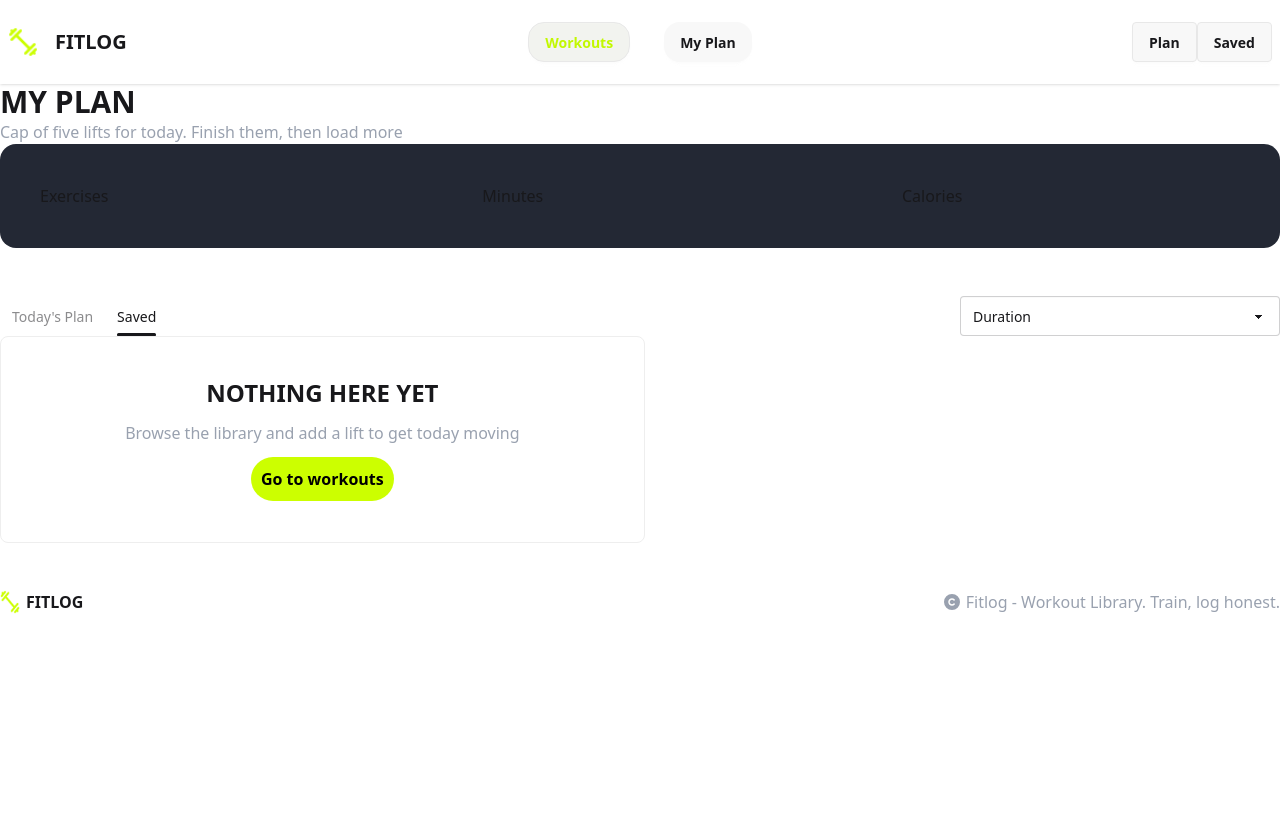
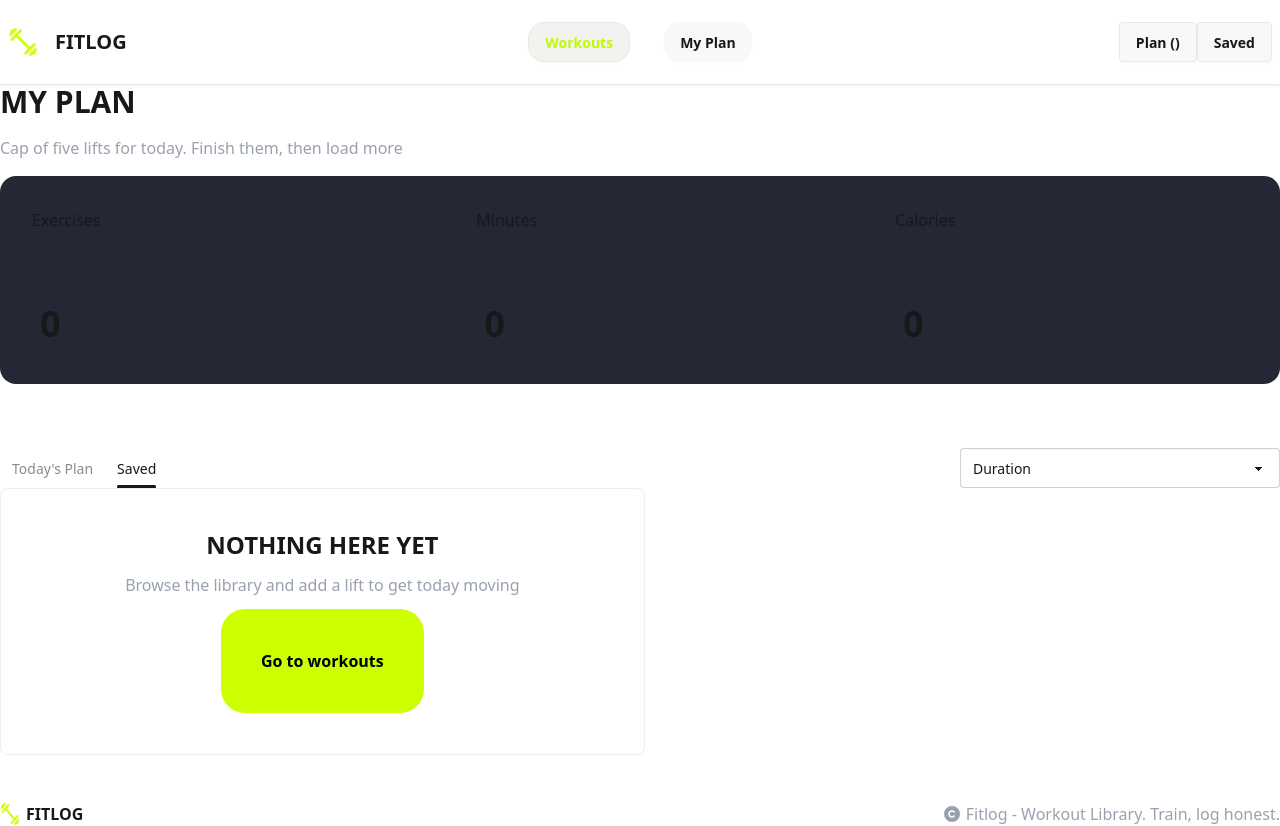
Before and after one commit to Iqbalsami12/my-fit-log, a Next.js app: page /myPlan in a window 1280 px wide. Before the commit the page ends 800 px from the top, so only its background shows below. Built offline with nearby package versions, Linux system fonts and the light colour scheme.

Commit message:
added readme file

```diff
--- a/src/app/myPlan/page.tsx
+++ b/src/app/myPlan/page.tsx
@@ -7,7 +7,8 @@ import ListCards from './ListCards';
 
 const PlannedPage = () => {
 
-    const[sortBy, setSortBy] = useState<`Duration`| `Calories` | `Rating`>(`Duration`)
+    const[sortBy, setSortBy] = useState<`Duration`| `Calories` | `Rating`>(`Duration`);
+    const [tabActive, setTabActive] =useState<'plan' | 'saved'>('plan')
 
     const { plannedWorkouts, setPlannedWorkouts, savedWorkouts, setSavedWorkouts } = useContext(WorkoutContext) as {
         plannedWorkouts: IWorkout[];
@@ -42,22 +43,34 @@ const PlannedPage = () => {
     const sortPlannedWorkouts = sortWorkouts(plannedWorkouts);
     const sortSavedWorkouts = sortWorkouts(savedWorkouts);
 
+    const activeWorkouts =
+    tabActive === 'plan'?plannedWorkouts : savedWorkouts;
+
+    const totalWorkouts = activeWorkouts.length
+        ;
+    const totalDuration = activeWorkouts.reduce(
+        (total, workout) => total + workout.duration,0
+    )
+    const totalCalories = activeWorkouts.reduce(
+        (total, workout) => total + workout.caloriesBurned,0
+    )
+
     return (
-        <div className='container mx-auto'>
+        <div className='container mx-auto flex flex-col gap-4'>
             <h2 className='font-bold text-3xl'>MY PLAN</h2>
             <p className='text-gray-400'>Cap of five lifts for today. Finish them, then load more</p>
 
             <table className='bg-[#232834] rounded-2xl w-full'>
                 <tbody>
                     <tr>
-                        <td className='p-10' >Exercises</td>
-                        <td className='p-10'>Minutes</td>
-                        <td className='p-10'>Calories</td>
+                        <td className='p-8' >Exercises</td>
+                        <td className='p-8'>Minutes</td>
+                        <td className='p-8'>Calories</td>
                     </tr>
                     <tr>
-                        <td></td>
-                        <td></td>
-                        <td></td>
+                        <td className='font-bold text-4xl p-10'> {totalWorkouts} </td>
+                        <td className='font-bold text-4xl p-10'>{totalDuration}</td>
+                        <td className='font-bold text-4xl p-10'>{totalCalories}</td>
                     </tr>
 
                 </tbody>
@@ -79,7 +92,7 @@ const PlannedPage = () => {
                                     <div className='flex flex-col items-center justify-center gap-3'>
                                         <p className='font-bold text-2xl'>NOTHING HERE YET</p>
                                         <p className="text-gray-400">Browse the library and add a lift to get today moving </p>
-                                        <Link href='/workouts' className='font-bold text-black bg-[#CCFF00] rounded-3xl p-2.5 max'>Go to workouts</Link>
+                                        <Link href='/workouts' className='font-bold text-black bg-[#CCFF00] rounded-3xl p-10 max'>Go to workouts</Link>
                                     </div>
                                 )
                         }
@@ -98,7 +111,7 @@ const PlannedPage = () => {
                                 <div className='flex flex-col items-center justify-center gap-3'>
                                     <p className='font-bold text-2xl'>NOTHING HERE YET</p>
                                     <p className="text-gray-400">Browse the library and add a lift to get today moving </p>
-                                    <Link href='/workouts' className='font-bold text-black bg-[#CCFF00] rounded-3xl p-2.5 max'>Go to workouts</Link>
+                                    <Link href='/workouts' className='font-bold text-black bg-[#CCFF00] rounded-3xl p-10 max'>Go to workouts</Link>
                                 </div>
                             )
                     }
--- a/src/common/Navbar.tsx
+++ b/src/common/Navbar.tsx
@@ -39,7 +39,7 @@ const Navbar = () => {
                 </ul>
             </div>
             <div className="navbar-end">
-                <a className="btn">Plan </a>
+                <a className="btn">Plan () </a>
                 <a className="btn">Saved</a>
             </div>
         </div>
```
Also changed, not shown: 1 other file (tests, documents, lock files or other folders).
